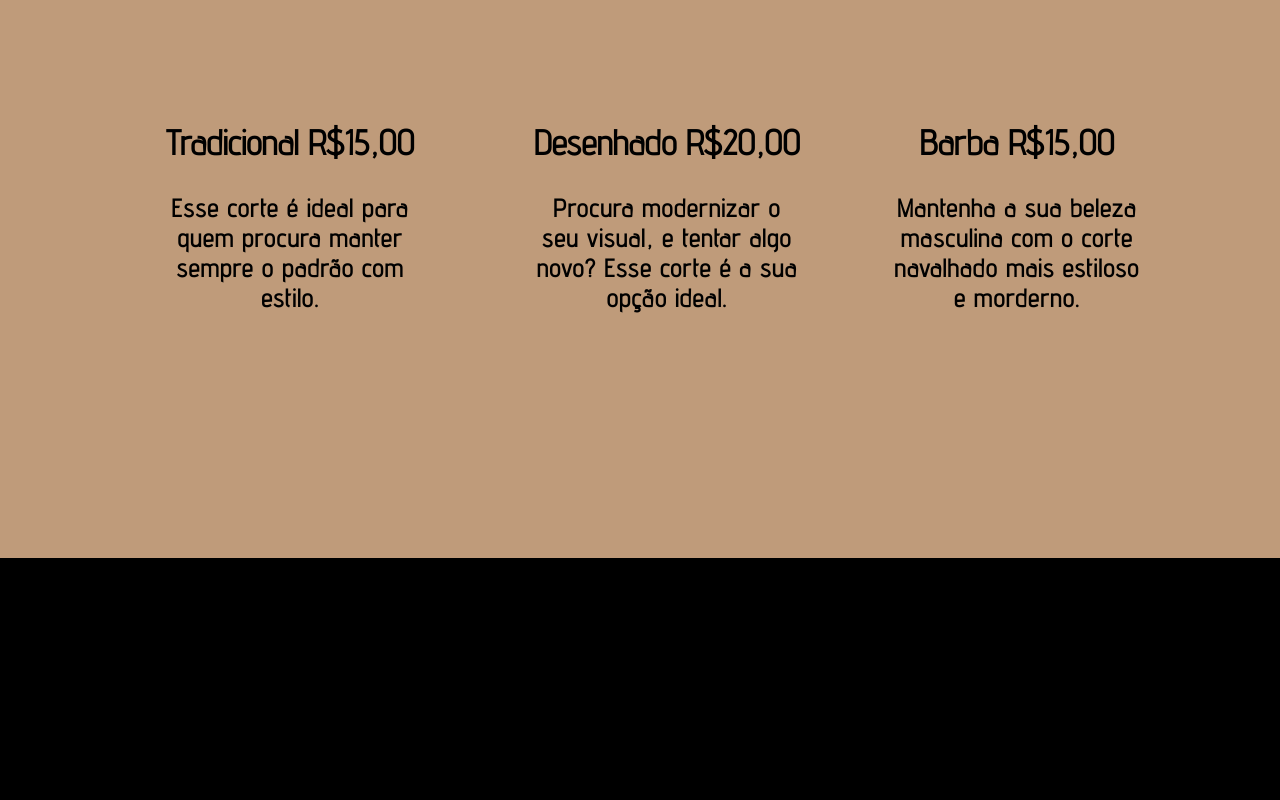
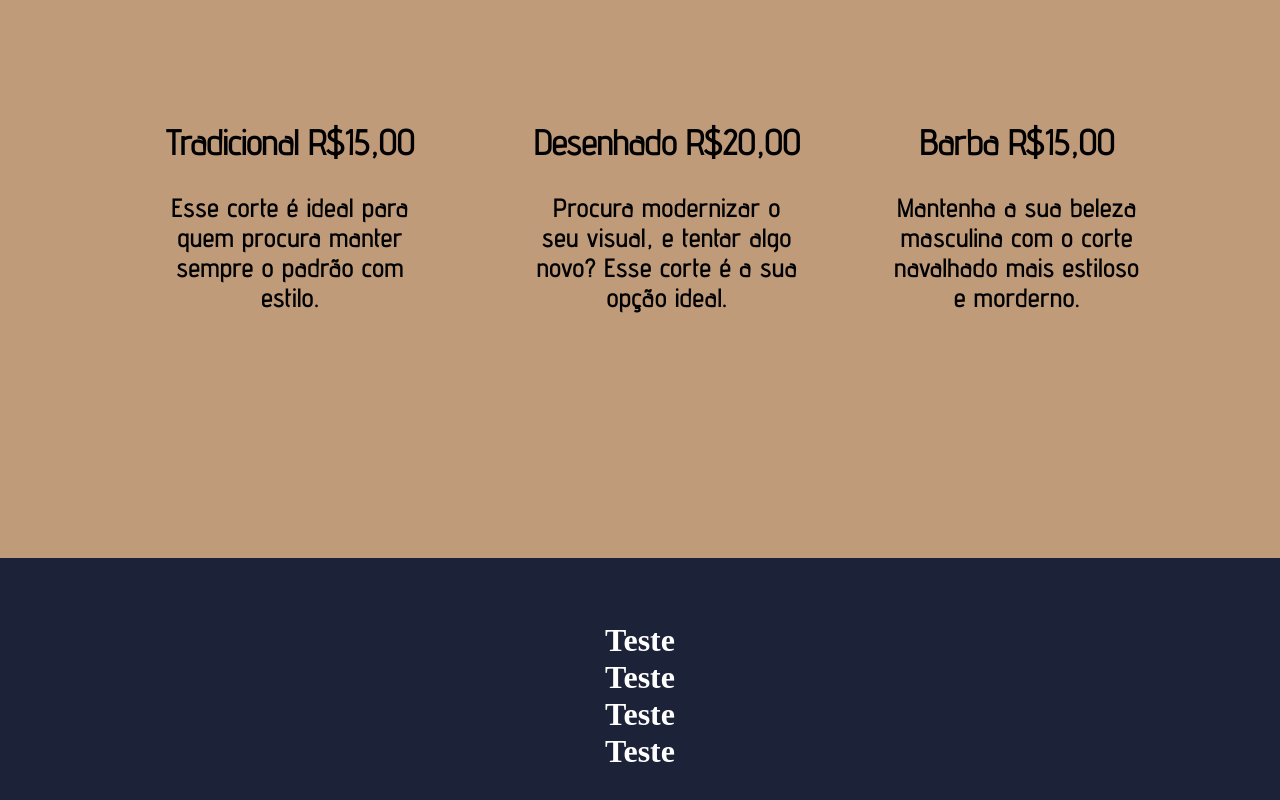
Before and after one commit to JonneBR/hello-barber, a React (Create React App) app: page / in a window 1280 px wide. Shown: the part 2789-3589 px from the top of the page. Before the commit the page ends 3347 px from the top, so only its background shows below. Built offline with nearby package versions, Linux system fonts and the light colour scheme.

Commit message:
footer component

```diff
--- /dev/null
+++ b/src/components/pages/Footer/Footer.css
@@ -0,0 +1,8 @@
+.footer-container {
+  background-color: #1c2237;
+  padding: 4rem 0 2rem 0;
+  display: flex;
+  flex-direction: column;
+  justify-content: center;
+  align-items: center;
+}
--- /dev/null
+++ b/src/components/pages/Footer/Footer.js
@@ -0,0 +1,17 @@
+import React from 'react';
+import './Footer.css';
+
+function Footer() {
+  return (
+    <>
+      <div className="footer-container">
+        <h1>Teste</h1>
+        <h1>Teste</h1>
+        <h1>Teste</h1>
+        <h1>Teste</h1>
+      </div>
+    </>
+  );
+}
+
+export default Footer;
--- a/src/components/pages/HomePage/Home.js
+++ b/src/components/pages/HomePage/Home.js
@@ -3,6 +3,7 @@ import About from '../../About';
 import Contact from '../../Contact';
 import HeroSection from '../../HeroSection';
 import Services from '../../Services';
+import Footer from '../Footer/Footer';
 
 function Home() {
   return (
@@ -11,6 +12,7 @@ function Home() {
       <About />
       <Contact />
       <Services />
+      <Footer />
     </>
   );
 }
```
